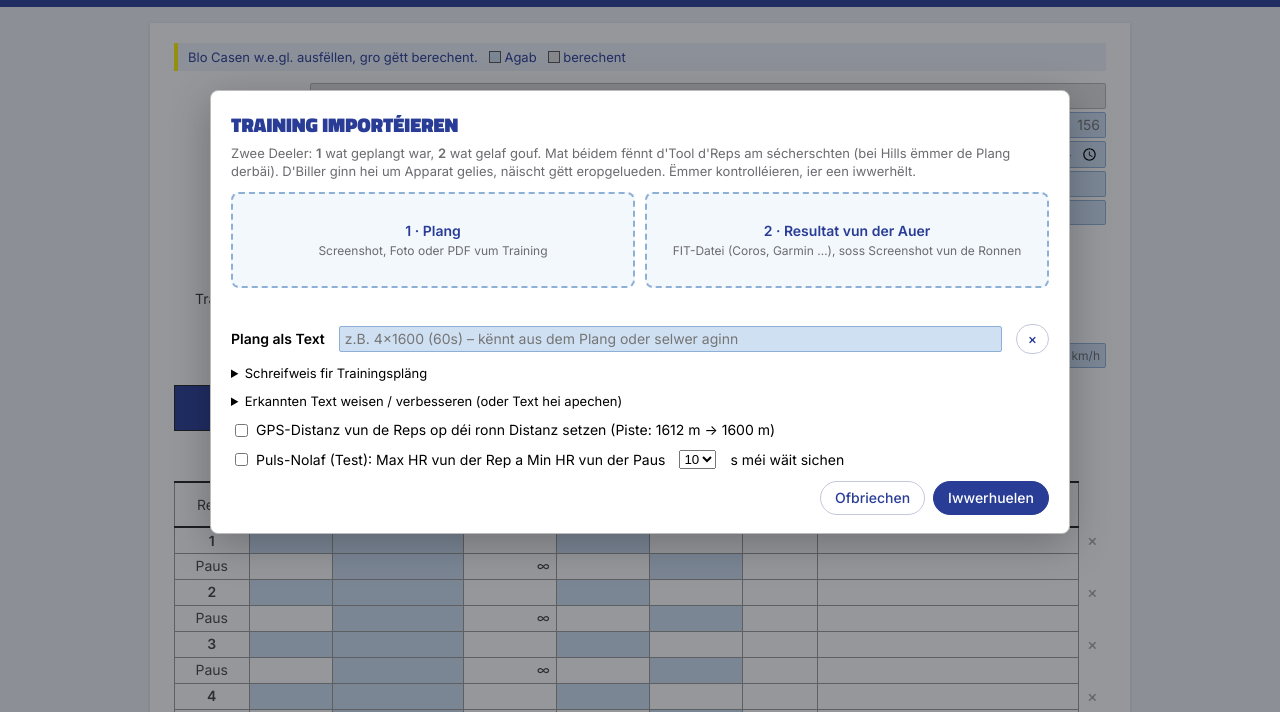
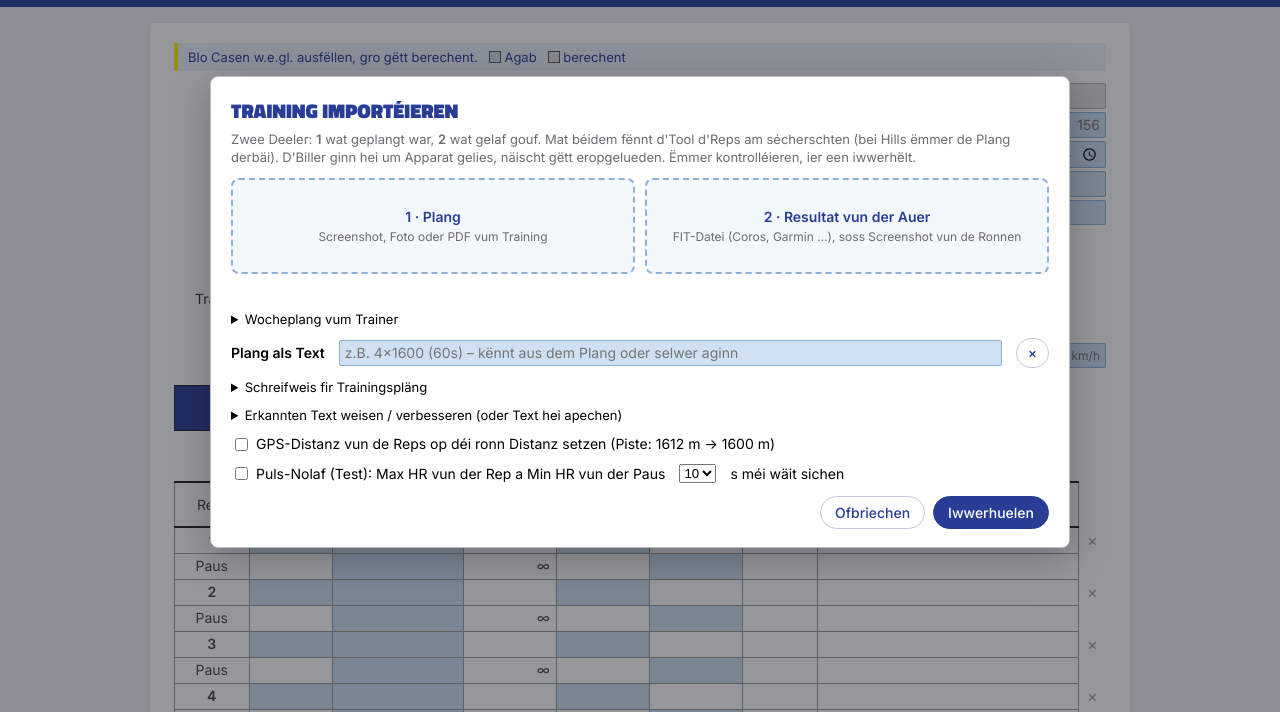
Before and after one commit to pugu-prog/lafen-feedback, a plain HTML site: page index.html in a window 1280 px wide. Both pictures are taken after a click on the button "Training importéieren". Shown: the part 88-800 px from the top of the page. Drawn offline with Linux system fonts and the light colour scheme.

Commit message:
Wocheplang vum Trainer am Import-Dialog (plang.json), Virschlag no FIT-Import
Co-Authored-By: Claude Sonnet 5.5 <noreply@anthropic.com>

```diff
--- a/index.html
+++ b/index.html
@@ -187,6 +187,12 @@
   #impDays button.on { background: var(--sb-blue); border-color: var(--sb-blue); color: #fff; }
   #impText { min-height: 110px; font: 12px/1.4 ui-monospace, Menlo, monospace; }
   #imp details { margin: 10px 0; }
+  .wp-body { padding-top: 6px; }
+  .wp-days { display: inline-flex; flex-wrap: wrap; gap: 6px; }
+  .wp-days button { font-size: 13px; padding: 4px 10px; }
+  .wp-days button.on { background: var(--sb-blue); border-color: var(--sb-blue); color: #fff; }
+  .wp-text { white-space: pre-wrap; font: inherit; font-size: 13px; background: rgba(127,127,127,.1); border-radius: 6px; padding: 8px 10px; margin: 8px 0; max-height: 220px; overflow: auto; }
+  #wpNote { margin: 2px 0 6px; color: #1d7a3a; }
   #imp summary { cursor: pointer; font-size: 13px; }
   #impPrevWrap { overflow-x: auto; max-height: 45vh; overflow-y: auto; border: 1px solid #ddd; }
   #impPrev { min-width: 560px; }
@@ -416,11 +422,25 @@
   </div>
   <div id="impStatus" role="status"></div>
   <div id="impDays"></div>
+  <details id="wp" hidden>
+    <summary>Wocheplang vum Trainer</summary>
+    <div class="wp-body">
+      <div class="row"><label for="wpWeek"><b>Woch</b></label><select id="wpWeek"></select><span id="wpDays" class="wp-days"></span></div>
+      <pre id="wpText" class="wp-text"></pre>
+      <div class="row">
+        <button type="button" id="wpCopy">Kopéieren</button>
+        <button type="button" id="wpTake" title="Schreift d'Haaptserien (z.B. 5-7x300m) an d'Feld „Plang als Text“ – du kanns se dono änneren oder läschen">An de Plang iwwerhuelen</button>
+        <span id="wpMsg" class="hint" style="margin:0"></span>
+      </div>
+      <p class="hint" style="margin:6px 0 0">Just e Virschlag: de Plang bleift ännerbar (Rennen, Krankheet, Verletzung) – am Feld „Plang als Text“ änneren oder mam × läschen.</p>
+    </div>
+  </details>
   <div class="row">
     <label for="impPlan" title="Wat geplangt war. D'Reps ginn an de Runde vun der Auer gesicht, d'Runden dertëscht sinn d'Pausen."><b>Plang als Text</b></label>
     <input id="impPlan" autocorrect="off" spellcheck="false" style="flex:1; min-width:200px" placeholder="z.B. 4x1600 (60s) – kënnt aus dem Plang oder selwer aginn">
     <button type="button" id="impPlanClear" title="Plang läschen" aria-label="Plang läschen" style="flex:none; padding:4px 11px">×</button>
   </div>
+  <div id="wpNote" class="hint" hidden></div>
   <details>
     <summary>Schreifweis fir Trainingspläng</summary>
     <div class="hint" style="margin:6px 0 0">
@@ -2010,7 +2030,7 @@
     });
   }
   // × next to the plan field: empty it, the reps then come from the watch laps alone
-  $('impPlanClear').onclick = () => { $('impPlan').value = ''; combine(); $('impPlan').focus(); };
+  $('impPlanClear').onclick = () => { wpOff = true; wpNote(''); $('impPlan').value = ''; combine(); $('impPlan').focus(); };
   function combine() {
     const day = planDate || metaFields(impMeta).date || S.date;
     const plan = parsePlan($('impPlan').value, { friday: !!day && new Date(day + 'T12:00').getDay() === 5 });
@@ -2048,8 +2068,68 @@
     $('zPlan').classList.toggle('has', !!nPlan); $('zLaps').classList.toggle('has', !!lapSlot);
     renderPreview();
   }
+  // ---------- Wocheplang vum Trainer (plang.json, erstallt mam Konverter Werkzeuge/laufplang.py) ----------
+  // Just e Virschlag: ouni plang.json (file://, offline) bleift de Beräich onsiichtbar; de Plang-Feld bleift fräi ännerbar.
+  let wpWeeks = null, wpLoaded = false, wpDay = null, wpAutoFor = '', wpOff = false;
+  const wpEl = $('wp');
+  const dayMs = s => Date.parse(s + 'T12:00:00Z');
+  const wpDate = d => d.datum.split('-').reverse().slice(0, 2).join('.') + '.';
+  const wpLoad = () => wpLoaded || (wpLoaded = wpFetch());
+  async function wpFetch() {
+    try {
+      const r = await fetch('plang.json', { cache: 'no-cache' }); if (!r.ok) return;
+      wpWeeks = (await r.json()).wochen || [];
+    } catch (e) { return; }
+    if (!wpWeeks.length) { wpWeeks = null; return; }
+    $('wpWeek').innerHTML = wpWeeks.map((w, i) => `<option value="${i}">KW ${w.kw}${w.jahr ? ' · ' + w.jahr : ''}</option>`).join('');
+    wpEl.hidden = false;
+    wpPick(null);
+  }
+  // week + day for a date (a watch file) or, without date, today (else the newest week, first day); returns the day or null
+  function wpPick(date) {
+    const day = date || new Date(Date.now() - new Date().getTimezoneOffset() * 6e4).toISOString().slice(0, 10);
+    const i = wpWeeks.findIndex(w => { const a = dayMs(w.tage[0].datum), b = dayMs(w.tage[w.tage.length - 1].datum), t = dayMs(day); return t >= a - 2 * 864e5 && t <= b + 864e5; });
+    if (i < 0 && date) return null;
+    $('wpWeek').value = Math.max(i, 0);
+    const hit = wpWeeks[+$('wpWeek').value].tage.find(d => d.datum === day);
+    wpShow(hit || wpWeeks[+$('wpWeek').value].tage[0]);
+    return hit || null;
+  }
+  function wpShow(d) {
+    wpDay = d;
+    const tage = wpWeeks[+$('wpWeek').value].tage;
+    $('wpDays').innerHTML = tage.map((t, i) => `<button type="button" data-i="${i}"${t === d ? ' class="on"' : ''}>${t.label.replace(/^(\S{3})\S*,\s*/, '$1 ')}</button>`).join('');
+    $('wpText').textContent = d.zeilen.map(z => z.t).join('\n');
+    $('wpMsg').textContent = '';
+  }
+  const wpNote = t => { $('wpNote').textContent = t; $('wpNote').hidden = !t; };
+  $('wpWeek').onchange = () => wpShow(wpWeeks[+$('wpWeek').value].tage[0]);
+  $('wpDays').onclick = e => { const b = e.target.closest('button'); if (b) wpShow(wpWeeks[+$('wpWeek').value].tage[+b.dataset.i]); };
+  $('wpCopy').onclick = async () => {
+    const t = wpDay.label + '\n' + wpDay.zeilen.map(z => z.t).join('\n');
+    try { await navigator.clipboard.writeText(t); $('wpMsg').textContent = 'Kopéiert.'; }
+    catch (e) { const r = document.createRange(); r.selectNodeContents($('wpText')); getSelection().removeAllRanges(); getSelection().addRange(r); $('wpMsg').textContent = 'Markéiert – mat Cmd/Ctrl+C kopéieren.'; }
+  };
+  $('wpTake').onclick = () => {
+    if (!wpDay.plan) { $('wpMsg').textContent = 'Keng Serien an dësem Dag erkannt – Text kopéieren an eleng aschreiwen.'; return; }
+    $('impPlan').value = wpDay.plan; wpNote(`Plang vum Trainer (${wpDate(wpDay)}) – frei ännerbar, × läscht en.`); combine();
+    $('wpMsg').textContent = 'Plang gesat – w.e.gl. nokucken an upassen.';
+  };
+  // after a watch file (date known): week + day are preselected; an EMPTY plan field gets the trainer's plan of that day as a
+  // suggestion (never over something typed or loaded; × or any edit removes/keeps it – the runner decides)
+  const wpAuto = () => {
+    const date = impMeta && metaFields(impMeta).date;
+    if (!wpWeeks || !date || wpAutoFor === date) return;
+    wpAutoFor = date;
+    const hit = wpPick(date);
+    if (!hit) return;
+    wpEl.open = true;
+    if (!wpOff && hit.plan && !$('impPlan').value.trim()) {
+      $('impPlan').value = hit.plan; wpNote(`Plang vum Trainer vum ${wpDate(hit)} als Virschlag gesat – frei ännerbar (Rennen, Krankheet …), × läscht en.`);
+    }
+  };
   let planTimer = 0;
-  $('impPlan').addEventListener('input', () => { clearTimeout(planTimer); planTimer = setTimeout(combine, 500); });
+  $('impPlan').addEventListener('input', () => { wpNote(''); clearTimeout(planTimer); planTimer = setTimeout(combine, 500); });
   // track reps: GPS distance → nearest 100 m when within 5 % (1612 m → 1600 m)
   $('impRound').onchange = e => {
     (lapSlot || []).forEach(en => {
@@ -2073,6 +2153,7 @@
     if (applyEntries(entries, pv && (/ \+ /.test(tr) || pv !== tr) ? planSummary : null)) dlg.close();
   };
   $('btnImport').onclick = () => {
+    wpOff = false; wpAutoFor = ''; wpNote('');
     entries = []; impMeta = null; planDate = ''; lapSlot = null; lapInfo = ''; lapName = ''; planName = ''; status(''); $('impDays').innerHTML = '';
     $('gotPlan').textContent = $('gotLaps').textContent = ''; $('zPlan').classList.remove('has'); $('zLaps').classList.remove('has');
     $('impText').value = '';
@@ -2084,6 +2165,7 @@
     lapRecs = null; $('impLagRow').hidden = true; $('impLag').checked = +S.hrLag > 0; if (+S.hrLag) $('impLagS').value = String(S.hrLag);
     $('impFilePlan').value = $('impFileLaps').value = ''; stravaUi();
     dlg.showModal();
+    wpLoad();
   };
 
   // image → canvas, upscaled, greyscale, dark screenshots inverted (Tesseract wants dark text on light ground)
@@ -2146,6 +2228,7 @@
         lapInfo = (impMeta?.stopped ? ' Pausen, wou d\'Auer gestoppt war oder wou s de stoe bliwwe bass, sinn eegen Zeilen.' : '') + metaText(impMeta);
         if (kind === 'gpx') lapInfo = ' ' + GPX_NOTE;
         const place = await takeMeta(impMeta);
+        await wpLoad(); wpAuto();
         lapInfo += ' Datum, Auerzäit' + (place ? ` a Plaz (${place})` : '') + ' sinn agedroen.';
         $('impRoundRow').hidden = false;
         $('impRound').checked = /piste|track|bahn/i.test(S.surface);
@@ -2274,6 +2357,7 @@
     const a = stravaActs.find(x => String(x.id) === String(id));
     if (a) impMeta = { start: Date.parse(a.start_date) / 1000 - FIT_EPOCH, tzOffset: (Date.parse(a.start_date_local) - Date.parse(a.start_date)) / 1000,
                        lat: a.start_latlng?.[0], lon: a.start_latlng?.[1] };
+    wpAuto();
     $('impRoundRow').hidden = false;
     $('impRound').checked = /piste|track|bahn/i.test(S.surface);
     $('impRound').onchange({ target: $('impRound') });               // also runs combine()
--- /dev/null
+++ b/plang.json
@@ -0,0 +1,123 @@
+{
+ "wochen": [
+  {
+   "kw": 48,
+   "jahr": 2026,
+   "tage": [
+    {
+     "label": "Méindeg, 23.11.",
+     "datum": "2026-11-23",
+     "kurz": "60 min easy + strides",
+     "zeilen": [
+      {
+       "t": "60 min easy + strides"
+      }
+     ],
+     "plan": "60min easy + strides"
+    },
+    {
+     "label": "Dënschdeg, 24.11.",
+     "datum": "2026-11-24",
+     "kurz": "",
+     "zeilen": [
+      {
+       "t": "(fräi / näischt agedroen)"
+      }
+     ],
+     "plan": ""
+    },
+    {
+     "label": "Mëttwoch, 25.11.",
+     "datum": "2026-11-25",
+     "kurz": "4km",
+     "zeilen": [
+      {
+       "t": "4km"
+      },
+      {
+       "t": "3x(5-7)x300m (100m traabpaus) (90s)"
+      },
+      {
+       "t": "2km"
+      },
+      {
+       "t": "Mobility"
+      }
+     ],
+     "plan": "4km; 5-7x300m (100m traabpaus); 5-7x300m (100m traabpaus); 5-7x300m (100m traabpaus); 2km"
+    },
+    {
+     "label": "Donneschdeg, 26.11.",
+     "datum": "2026-11-26",
+     "kurz": "",
+     "zeilen": [
+      {
+       "t": "(fräi / näischt agedroen)"
+      }
+     ],
+     "plan": ""
+    },
+    {
+     "label": "Freideg, 27.11.",
+     "datum": "2026-11-27",
+     "kurz": "4km",
+     "zeilen": [
+      {
+       "t": "4km"
+      },
+      {
+       "t": "5x45s hills"
+      },
+      {
+       "t": "90s"
+      },
+      {
+       "t": "8 min threshold"
+      },
+      {
+       "t": "90s"
+      },
+      {
+       "t": "5x30s hills"
+      },
+      {
+       "t": "90s"
+      },
+      {
+       "t": "6 min threshold"
+      },
+      {
+       "t": "2km"
+      },
+      {
+       "t": "Stabi"
+      }
+     ],
+     "plan": "4km; 5x45s hills; 90s; 8min threshold; 90s; 5x30s hills; 90s; 6min threshold; 2km"
+    },
+    {
+     "label": "Samschdeg, 28.11.",
+     "datum": "2026-11-28",
+     "kurz": "",
+     "zeilen": [
+      {
+       "t": "(fräi / näischt agedroen)"
+      }
+     ],
+     "plan": ""
+    },
+    {
+     "label": "Sonndeg, 29.11.",
+     "datum": "2026-11-29",
+     "kurz": "Longrun",
+     "zeilen": [
+      {
+       "t": "Longrun"
+      }
+     ],
+     "plan": ""
+    }
+   ]
+  }
+ ]
+}
```
